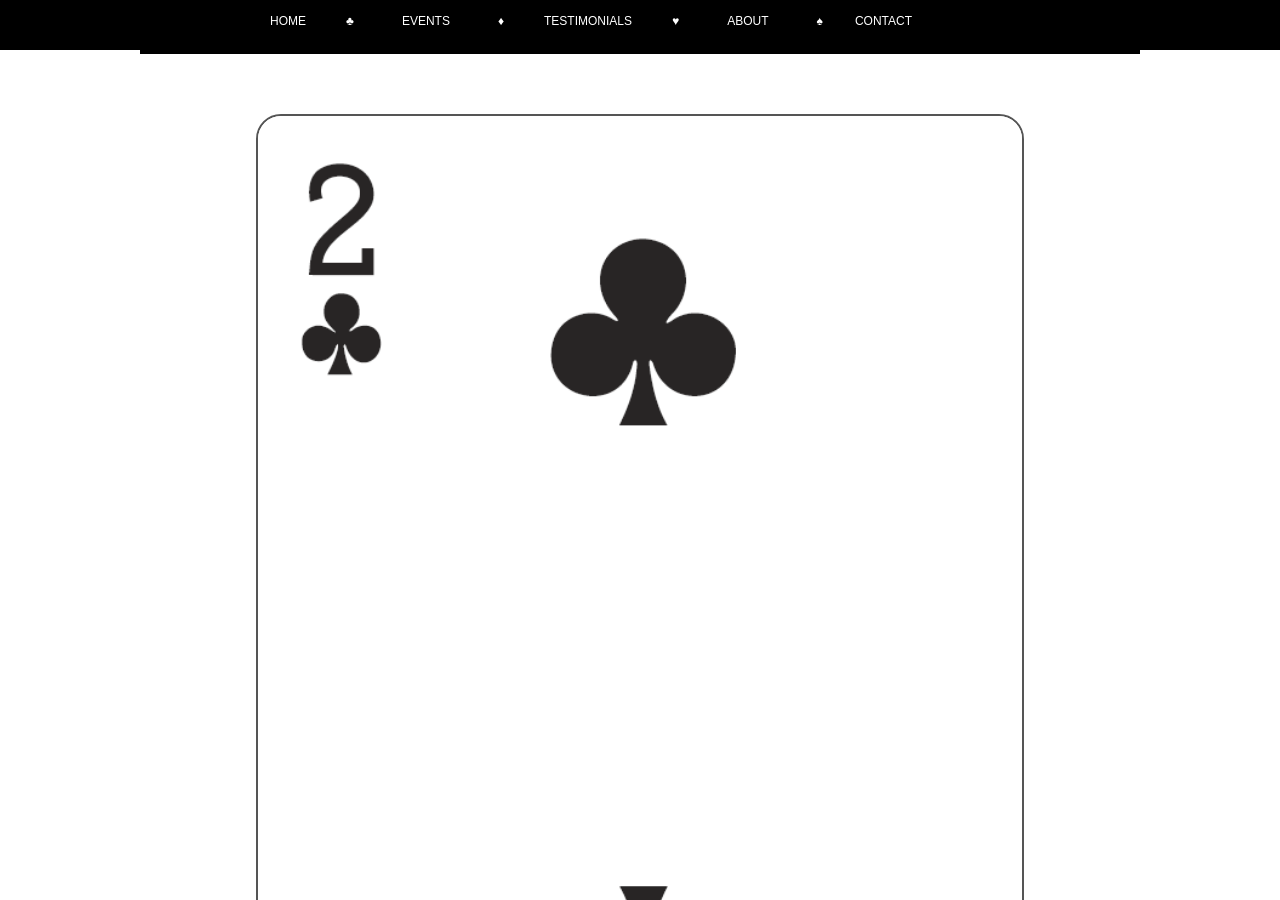
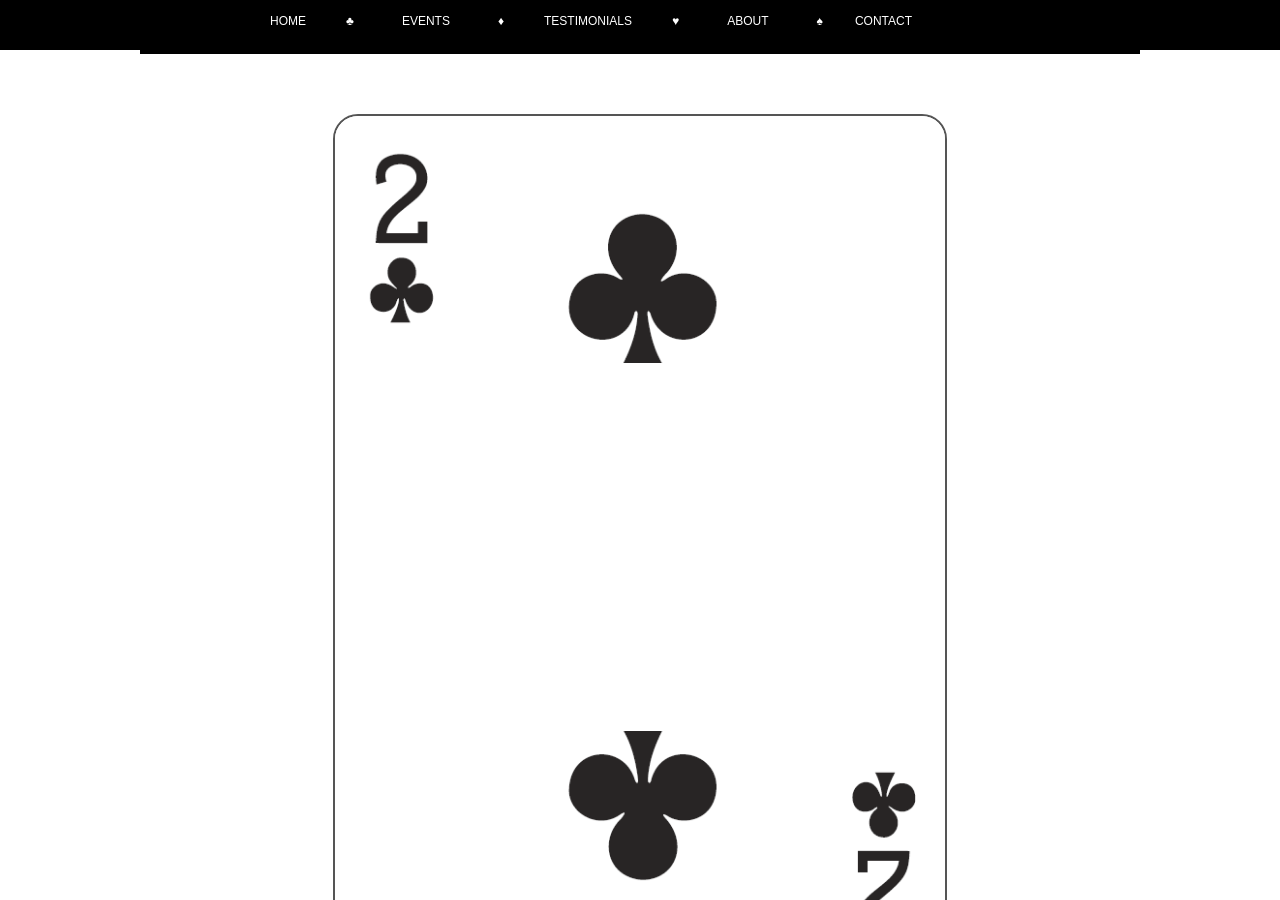
Before and after one commit to magicmarcouk/magicmarcouk.github.io, a Jekyll site: the page built from _card/2C.md, in a window 1280 px wide and 900 px high. Built offline with Jekyll 4.4.1, drawn with Linux system fonts in a browser that asks for light colours; comment, search, counter and statistics services are not loaded.

Commit message:
Update Card width 80%

```diff
--- a/_layouts/card.html
+++ b/_layouts/card.html
@@ -13,7 +13,7 @@
             <div class="w3-container w3-content w3-justify w3-padding-64" style="max-width:800px">
 
                 <div class="w3-center">
-                    <img style="width: 100%;border: 2px solid #555;border-radius: 25px;" src="{{ site.url }}/{{ page.img }}" alt="" style="width:50%;"/>
+                    <img style="width: 80%;border: 2px solid #555;border-radius: 25px;" src="{{ site.url }}/{{ page.img }}" alt="" style="width:50%;"/>
                  </div>
 
                 <br/>
```
